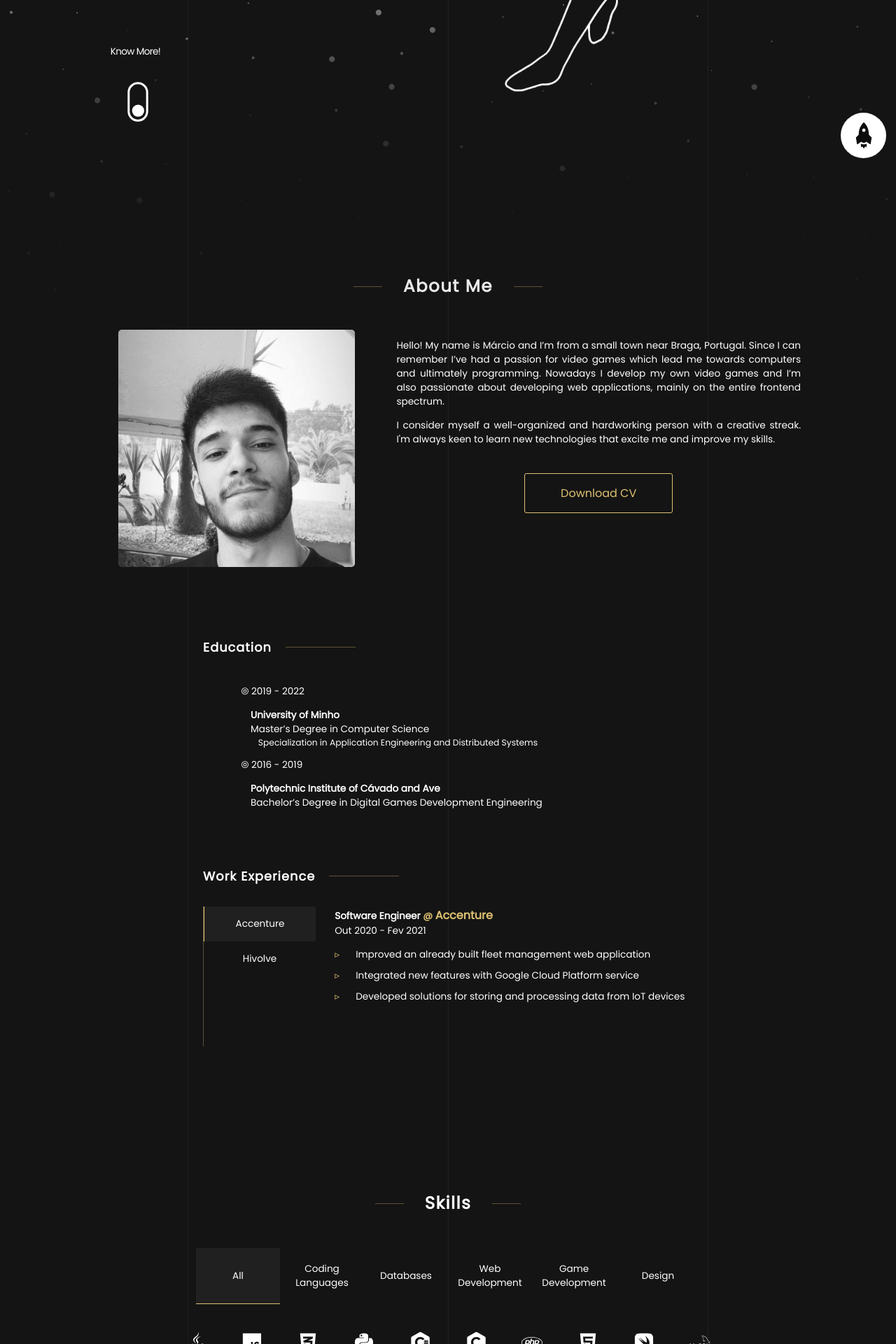
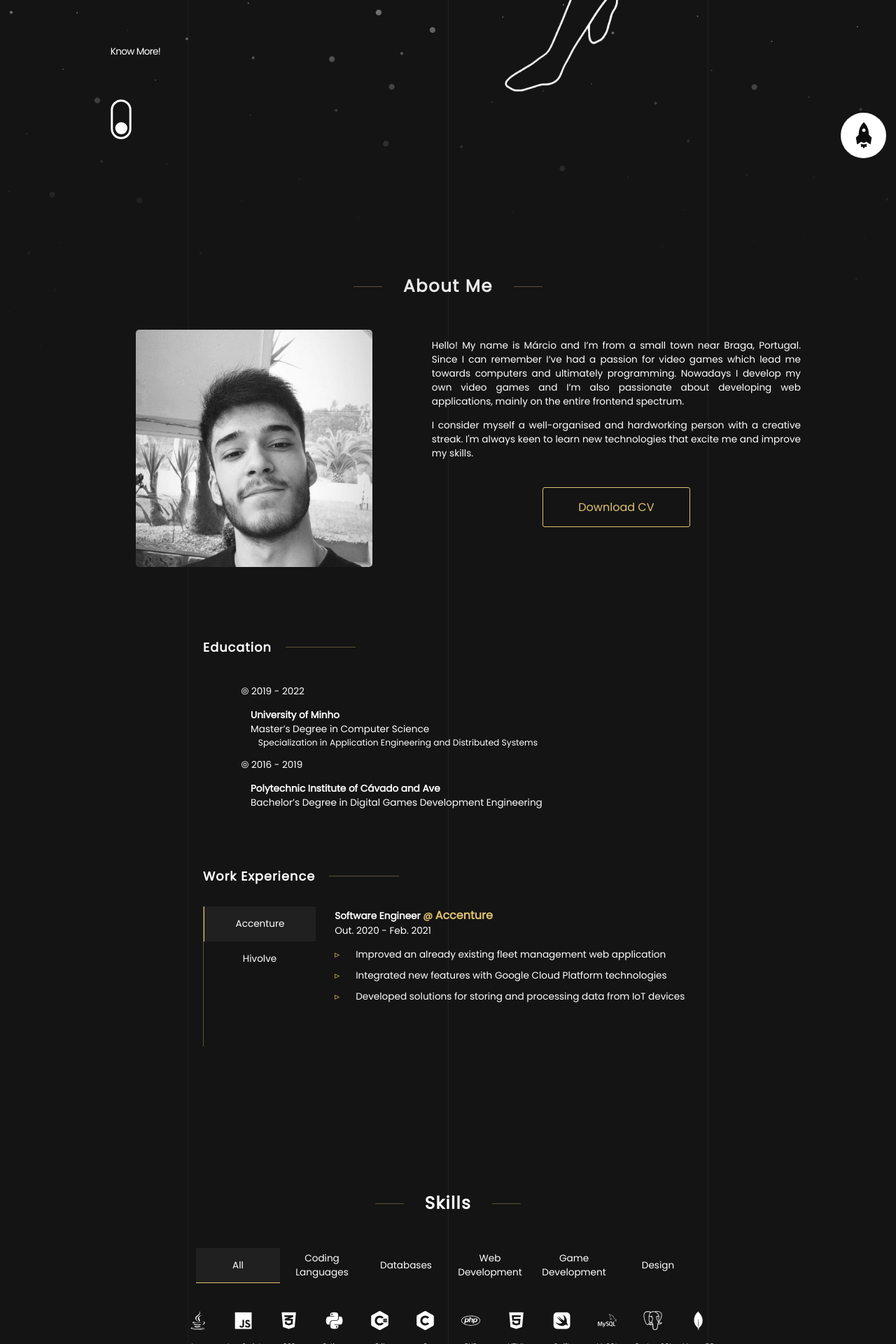
Before and after one commit to marsRocha/marsRocha.github.io, a Next.js app: page / in a window 1280 px wide. Shown: the part 560-2480 px from the top of the page at 70% size. Built offline with nearby package versions, Linux system fonts and the light colour scheme.

Commit message:
fixed selectables ui tweaks cv-name

```diff
--- a/components/hero.js
+++ b/components/hero.js
@@ -76,10 +76,12 @@ const Hero = (props) => {
             </motion.div>
             <motion.div variants={childVariants}>
               <Link to="about" href="#about" smooth={true}>
-                <svg width="50" height="95" viewBox="0 0 50 95" fill="none" xmlns="http://www.w3.org/2000/svg">
-                  <rect x="3" y="3" width="44" height="89" rx="22" stroke="#FFFFFF" strokeWidth="5"/>
-                  <motion.circle className="circle" cx="25.5" cy="68.5" r="14.5" fill="#FFFFFF" animate={{y: [-40, 0, 0]}} transition={{ duration: 1, repeat: Infinity, repeatType: "reverse"}}/>
-                </svg>
+                <div>
+                  <svg width="50" height="95" viewBox="0 0 50 95" fill="none" xmlns="http://www.w3.org/2000/svg">
+                    <rect x="3" y="3" width="44" height="89" rx="22" stroke="#FFFFFF" strokeWidth="5"/>
+                    <motion.circle className="circle" cx="25.5" cy="68.5" r="14.5" fill="#FFFFFF" animate={{y: [-40, 0, 0]}} transition={{ duration: 1, repeat: Infinity, repeatType: "reverse"}}/>
+                  </svg>
+                </div>
               </Link>
             </motion.div>
           </div>
--- a/components/icon.js
+++ b/components/icon.js
@@ -3,7 +3,7 @@ import { SiMysql, SiPostgresql, SiMongodb, SiNeo4J } from "react-icons/si";
 import { SiSpring, SiNextdotjs, SiFramer, SiBlender, SiAdobephotoshop, SiAdobeillustrator, SiAdobelightroom, SiHibernate } from "react-icons/si";
 import Image from 'next/image'
 
-const extrasSize = 29.91;
+const extrasSize = 27;
 
 const Icon = (props) => {
     switch (props.name) {
--- a/data.json
+++ b/data.json
@@ -11,9 +11,9 @@
         "profilePic": "me.png",
         "bio": [
             "Hello! My name is Márcio and I’m from a small town near Braga, Portugal. Since I can remember I’ve had a passion for video games which lead me towards computers and ultimately programming. Nowadays I develop my own video games and I’m also passionate about developing web applications, mainly on the entire frontend spectrum.",
-            "I consider myself a well-organized and hardworking person with a creative streak. I'm always keen to learn new technologies that excite me and improve my skills."
+            "I consider myself a well-organised and hardworking person with a creative streak. I'm always keen to learn new technologies that excite me and improve my skills."
         ],
-        "resumedownload": "https://raw.githubusercontent.com/marsRocha/marsRocha.github.io/master/cv.pdf",
+        "resumedownload": "https://raw.githubusercontent.com/marsRocha/marsRocha.github.io/master/cv_marcio_rocha.pdf",
         "education": [
             {
               "school": "University of Minho",
@@ -33,10 +33,10 @@
                 "id": 0,
                 "company": "Hivolve",
                 "companyUrl": "https://hivolve.com",
-                "timespan": "Mar - Jul 2019",
+                "timespan": "Mar. - Jul. 2019",
                 "role": "Game Developer",
                 "notes": [
-                    "Designed and developed multiple mobile games in Unity for both android and iOS",
+                    "Designed and developed multiple mobile games in Unity for both Android and iOS",
                     "Maintained schedules and assured on-time delivery of proposed tasks",
                     "Established teamwork practice skills with a cross-functional team"
                 ]
@@ -45,11 +45,11 @@
                 "id": 1,
                 "company": "Accenture",
                 "companyUrl": "https://www.accenture.com",
-                "timespan": "Out 2020 - Fev 2021",
+                "timespan": "Out. 2020 - Feb. 2021",
                 "role": "Software Engineer",
                 "notes": [
-                    "Improved an already built fleet management web application",
-                    "Integrated new features with Google Cloud Platform service",
+                    "Improved an already existing fleet management web application",
+                    "Integrated new features with Google Cloud Platform technologies",
                     "Developed solutions for storing and processing data from IoT devices"
                 ]
             }
@@ -106,8 +106,7 @@
                 "Vue.js",
                 "Bootstrap",
                 "Spring",
-                "Java",
-                "Hibernate"
+                "Java"
             ],
             "externalLinks": {
                 "sourceCode": null,
@@ -117,7 +116,7 @@
         },
         {
             "title": "Multiplayer Game System",
-            "desc": "A massively multiplayer online game system capable of handling hundreds of clients and running multiple game sessions simultaneously and independently. Along with it, a multiplayer party game with up to 60 players, based on “Fall Guys”, was also developed.",
+            "desc": "A massively multiplayer online game system capable of handling hundreds of clients and running multiple game sessions simultaneously and independently. Along with it, a multiplayer party game with up to sixty players, based on “Fall Guys”, was also developed.",
             "tech": [
                 "Unity",
                 "C#"
--- a/pages/index.js
+++ b/pages/index.js
@@ -57,7 +57,7 @@ export default function Home() {
       </div>
 
       <div className='front-page' ref={ref}>
-        <motion.div className='stars-container' style={{ y, "z-index": -2}}>
+        <motion.div className='stars-container' style={{ y}}>
           <img className='stars-top' src="/stars-top.png" alt='background' ></img>
         </motion.div>
 
--- a/styles/globals.scss
+++ b/styles/globals.scss
@@ -24,6 +24,11 @@ a {
 
 img {
   width: 100%;
+  pointer-events: none;
+}
+
+svg {
+  pointer-events: none;
 }
 
 section {
@@ -185,7 +190,7 @@ h3 {
 
       a {
         display: block;
-        padding: 0 1em;
+        padding: 0 clamp(.5em, 2vw, 4em);
       }
     }
   }
@@ -276,6 +281,7 @@ h3 {
 
   .profile_img {
     border-radius: 5px;
+    user-select: none;
   }
 }
 
@@ -413,8 +419,6 @@ h3 {
 .skills-table-container {
   header {
     display: flex;
-    grid-row-gap: 10px;
-    row-gap: 10px;
     margin: 30px 0;
     justify-content: center;
     flex-wrap: wrap;
@@ -422,7 +426,7 @@ h3 {
     .skill-section-button {
       display: flex;
       width: 120px;
-      min-height: 80px;
+      height: 50px;
       align-items: center;
       text-align: center;
       justify-content: center;
@@ -436,7 +440,7 @@ h3 {
 
   .skills-table ul {
     display: grid;
-    grid-template-columns: repeat(auto-fit,minmax(80px,80px));
+    grid-template-columns: repeat(auto-fit,minmax(65px,65px));
     justify-content: center;
     max-width: 800px;
     margin: auto;
@@ -480,7 +484,7 @@ h3 {
     text-align: center;
 
     svg {
-      font-size: 2.2em;
+      font-size: 2em;
     }
 
     p {
@@ -492,6 +496,15 @@ h3 {
 
 /*--------------------------------- PORTFOLIO ---------------------------------*/
 
+.small-version {
+  display: unset;
+}
+
+.big-version {
+  display: none;
+}
+
+
 .projects_container{
   margin-top: 1.75em;
 }
@@ -502,6 +515,8 @@ h3 {
   .proj-img {
     margin-bottom: 2em;
     border-radius: 3px;
+    resize: auto;
+    flex: 1
   }
 }
 
@@ -520,11 +535,6 @@ h3 {
 
   ul{
     display: flex;
-
-    li {
-      display: block;
-      padding: .7em .5em 0 0;
-    }
   }
 }
 
@@ -572,13 +582,13 @@ h3 {
   margin: 3.75em auto;
   background-color: #DFC172;
   border-radius: 5px;
-  padding: 30px;
+  padding: clamp(0.5em, 5vw, 1.875em);
   text-align: left;
   height: 323px;
   max-width: 430px;
 
   header {
-    margin-bottom: 1.5em;
+    margin-bottom: clamp(0.7em, 3vw, 1.7em);
     display: flex;
     justify-content: space-between;
     font-size: .85rem;
@@ -607,17 +617,13 @@ h3 {
     margin: 0em;
   }
 
-  footer {
-    display: flex;
-    justify-content: space-between;
+  footer ul {
+    display: grid;
+    grid-template-columns: repeat(auto-fit,minmax(65px,65px));
 
-    ul {
-      display: flex;
-
-      li {
-        display: block;
-        padding: 0 .5em 0 0;
-      }
+    li {
+      display: block;
+      padding: 0 .5em 0 0;
     }
   }
 
@@ -628,6 +634,8 @@ h3 {
 
   .project_desc {
     font-size: 1.0625em;
+    max-height: 140px;
+    overflow-y: scroll;
   }
 }
 
@@ -639,6 +647,7 @@ h3 {
   .contancts-title {
     font-weight: 600;
     font-size: clamp(40px, 5vw, 60px);
+    letter-spacing: unset;
   }
 }
 
@@ -651,6 +660,7 @@ h3 {
     border-radius: 3px;
     padding: 1em 3.175em;
     color: #DFC172;
+    overflow: hidden
   }
 
   p {
@@ -674,7 +684,7 @@ h3 {
   li {
     display: inline-block;
     margin: 0;
-    padding: 0 1.7em;
+    padding: 0 clamp(0.7em, 3vw, 1.7em);
   }
 
   .icon_wrapper {
@@ -752,7 +762,7 @@ h3 {
 
   .about_container {
     display: grid;
-    grid-template-columns: 40% auto;
+    grid-template-columns: 45% auto;
   }
 
   .about_info {
@@ -806,6 +816,17 @@ h3 {
         }
       }
     }
+  }
+}
+
+@media only screen and (min-width: 900px) {
+
+  .small-version {
+    display: none;
+  }
+
+  .big-version {
+    display: unset;
   }
 
   .skills_container{
@@ -928,11 +949,13 @@ h3 {
     margin-left: -5%;
     width: 100%;
     max-width: 502px;
+    user-select: none;
   }
 
   .portfolio img {
     float: right;
     max-width: 500px;
+    user-select: none;
 
     &.inverse {
       float: left;
@@ -1137,7 +1160,7 @@ h3 {
     .design-container {
       display: unset;
       margin-left: -5%;
-      margin-top: -11.5em;
+      margin-top: -5em;
       width: 100%;
       max-width: 502px;
     }
```
Also changed, not shown: components/portfolio/portfolio.js (+12 -8 lines), public/proj/nutris.svg, 1 other file (tests, documents, lock files or other folders).
